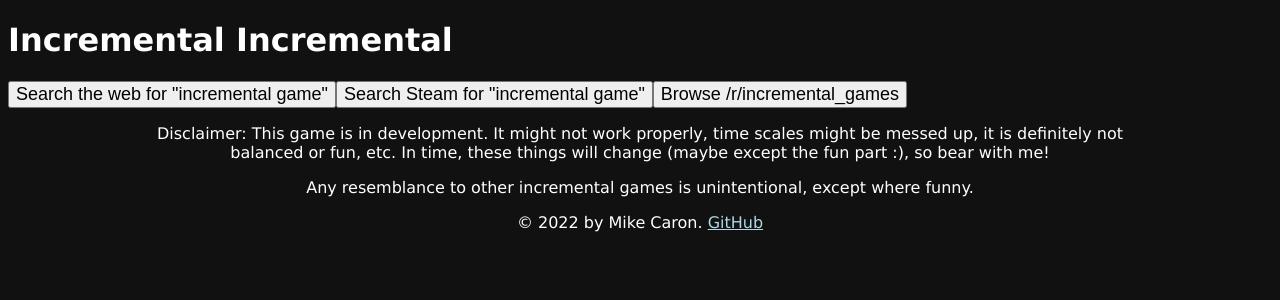
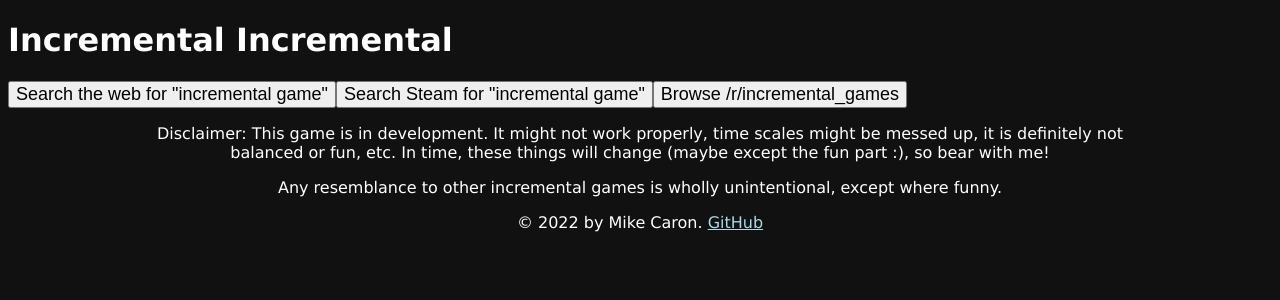
Before and after one commit to pkmnfrk/incremental_incremental, a Vue app: page / in a window 1280 px wide. Shown: the top 300 px of the page. Built offline with nearby package versions, Linux system fonts and the light colour scheme.

Commit message:
does this work?

```diff
--- a/src/App.vue
+++ b/src/App.vue
@@ -39,7 +39,7 @@
             Disclaimer: This game is in development. It might not work properly, time scales might be messed up,
             it is definitely not balanced or fun, etc. In time, these things will change (maybe except the fun part :), so bear with me!
         </p>
-        <p>Any resemblance to other incremental games is unintentional, except where funny.</p>
+        <p>Any resemblance to other incremental games is wholly unintentional, except where funny.</p>
 
         <p>&copy; 2022 by Mike Caron. <a href="https://github.com/pkmnfrk/incremental_incremental">GitHub</a></p>
     </footer>
```
